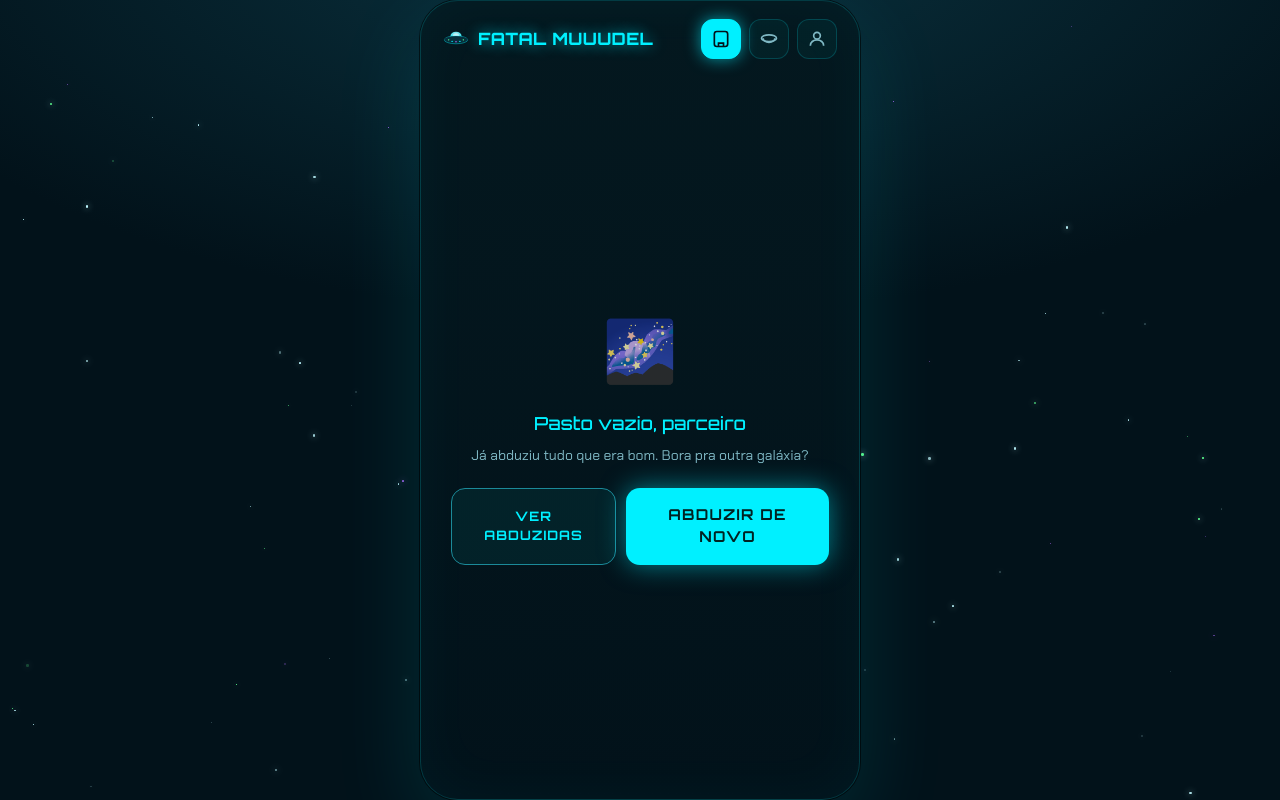
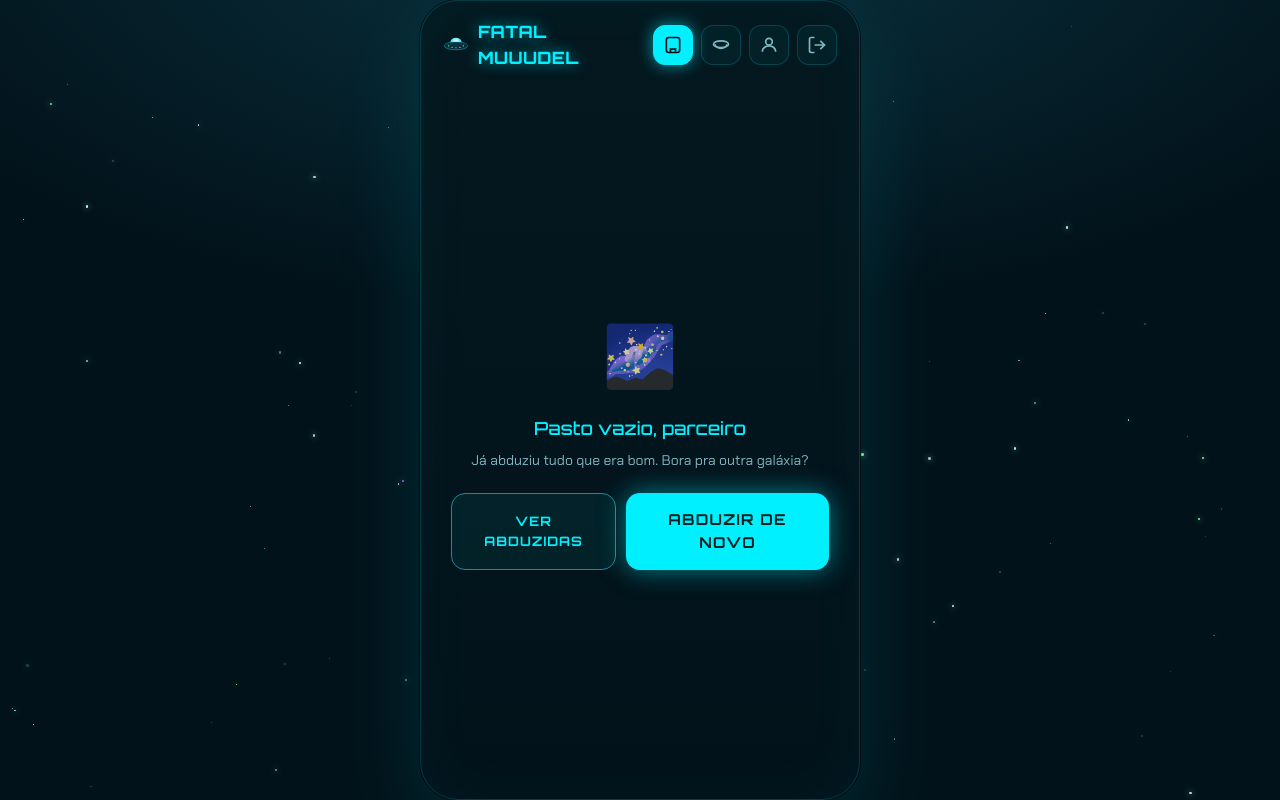
Before and after one commit to team-rage-agAInst-the-machine/fatal-muuudel, a Next.js app: page /swipe in a window 1280 px wide. Built offline with nearby package versions, Linux system fonts and the light colour scheme; no server answers; the database is empty.

Commit message:
feat: botão de ejeção instalado — ET pode abandonar a nave pelo topbar

```diff
--- a/src/components/fatal/FatalMuuudelApp.tsx
+++ b/src/components/fatal/FatalMuuudelApp.tsx
@@ -2,6 +2,7 @@
 
 import { useState, useEffect } from "react";
 import Link from "next/link";
+import { signOut } from "next-auth/react";
 import { FM_COPY, type Cow } from "./data";
 import { Saucer } from "./Saucer";
 import { Starfield } from "./Starfield";
@@ -118,6 +119,17 @@
                   <path d="M4 20c0-4 3.6-7 8-7s8 3 8 7" />
                 </svg>
               </Link>
+              <button
+                className="fm-tab"
+                title="Sair da nave"
+                onClick={() => signOut({ callbackUrl: "/login" })}
+              >
+                <svg width="20" height="20" viewBox="0 0 24 24" fill="none" stroke="currentColor" strokeWidth="2">
+                  <path d="M9 21H5a2 2 0 0 1-2-2V5a2 2 0 0 1 2-2h4" />
+                  <polyline points="16 17 21 12 16 7" />
+                  <line x1="21" y1="12" x2="9" y2="12" />
+                </svg>
+              </button>
             </div>
           </div>
         )}
```
